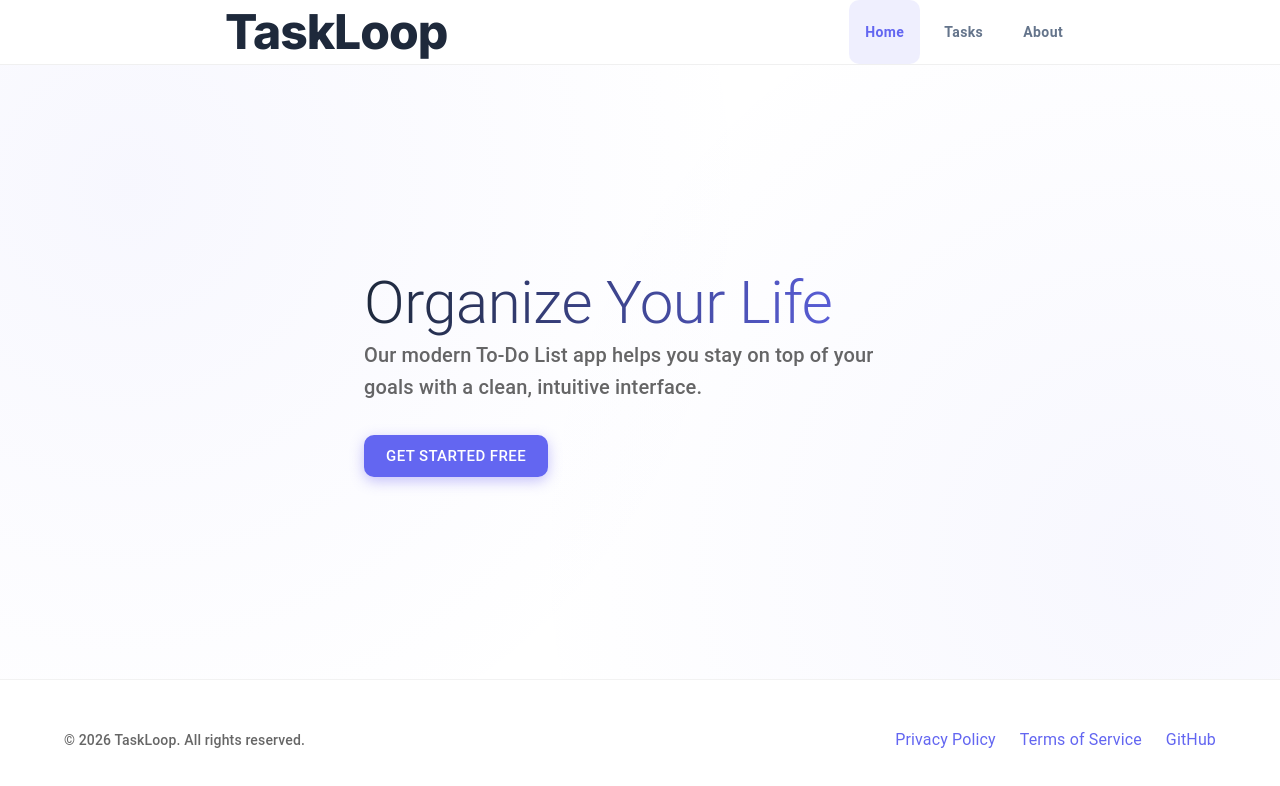
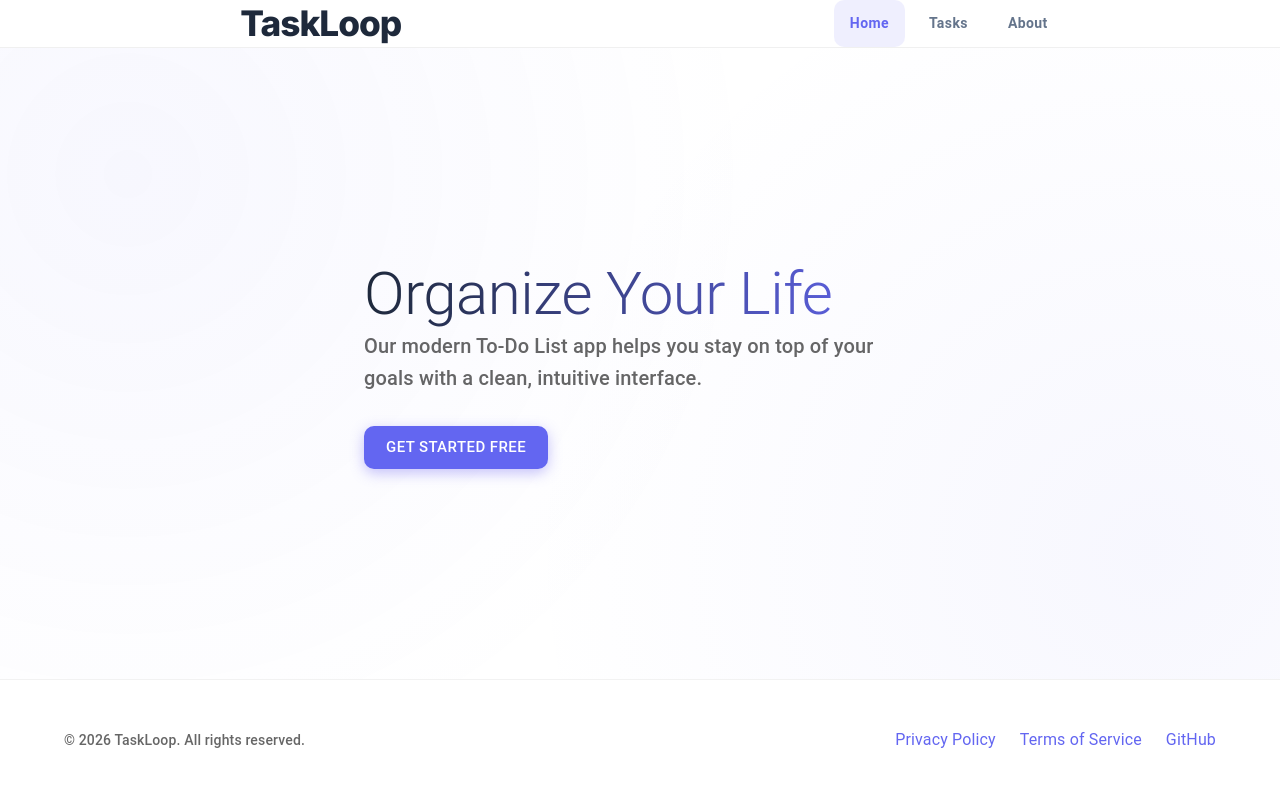
Before and after one commit to eslamelngar-dev/TaskLoop---Responsive-React-To-Do-List, a React (Vite) app: page / in a window 1280 px wide. Shown: the top 786 px of the page. Built offline with nearby package versions, Linux system fonts and the light colour scheme; some icons are missing; a web font is replaced by a local one.

Commit message:
navbar label fixed

```diff
--- a/src/NavBar.jsx
+++ b/src/NavBar.jsx
@@ -2,7 +2,6 @@ import { NavLink, Link } from "react-router-dom";
 import TaskAltIcon from "@mui/icons-material/TaskAlt";
 import {
   AppBar,
-  Toolbar,
   Typography,
   Container,
   Button,
@@ -45,7 +44,7 @@ export default function NavBar() {
                 fontSize:{
                   xs:"1rem",
                   sm:"2rem",
-                  md:"3rem"
+                  md:"2.2rem"
                 }
               }}
             >
```
